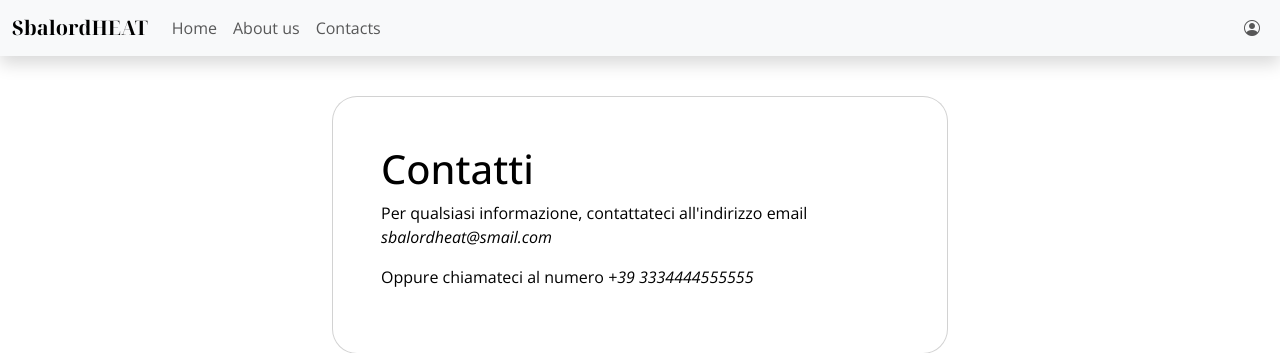
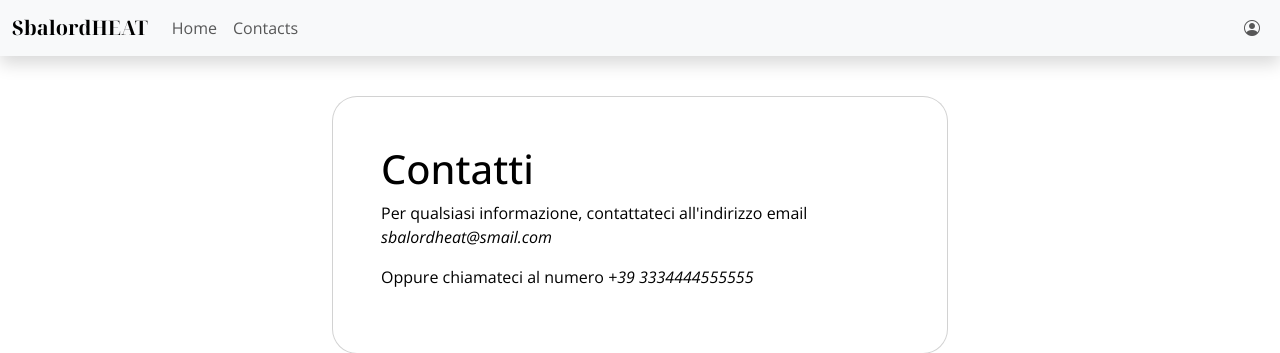
Before and after one commit to sbalordi/sbalordheat, a PHP site: page /views/contacts.php in a window 1280 px wide. Shown: the top 353 px of the page. Run offline with PHP 8.4, Linux system fonts and the light colour scheme.

Commit message:
removed about

```diff
--- a/style_components/navbar.php
+++ b/style_components/navbar.php
@@ -12,7 +12,6 @@
         <div class="collapse navbar-collapse" id="navbarSupportedContent">
             <div class="navbar-nav me-auto mb-2 mb-lg-0">
                 <a class="nav-link" aria-current="page" href="/">Home</a>
-                <a class="nav-link" aria-current="page" href="/about">About us</a>
                 <a class="nav-link" aria-current="page" href="/contacts">Contacts</a>
             </div>
             <hr>
```
Also changed, not shown: style_components/logo.png (deleted).
